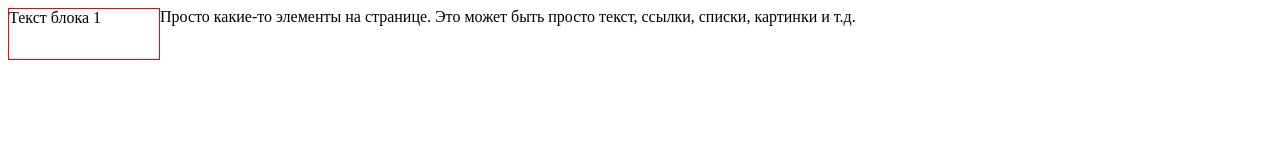
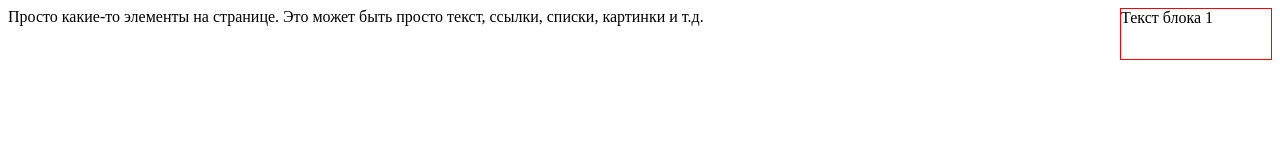
Before and after one commit to misura1/lab6, a plain HTML site: page lab6/lab 6/public_html/index.html in a window 1280 px wide. Drawn offline with Linux system fonts and the light colour scheme.

Commit message:
Задание 18.2

```diff
--- a/lab6/lab 6/public_html/style/style.css
+++ b/lab6/lab 6/public_html/style/style.css
@@ -12,3 +12,10 @@ width:150px;
 height:50px;
 float:left;
 }
+
+#blok1{
+border:1px solid red;
+width:150px;
+height:50px;
+float:right;
+}
```
